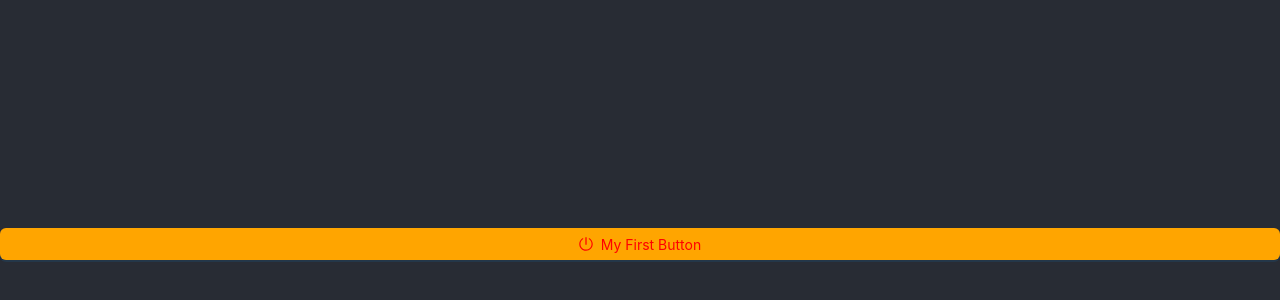
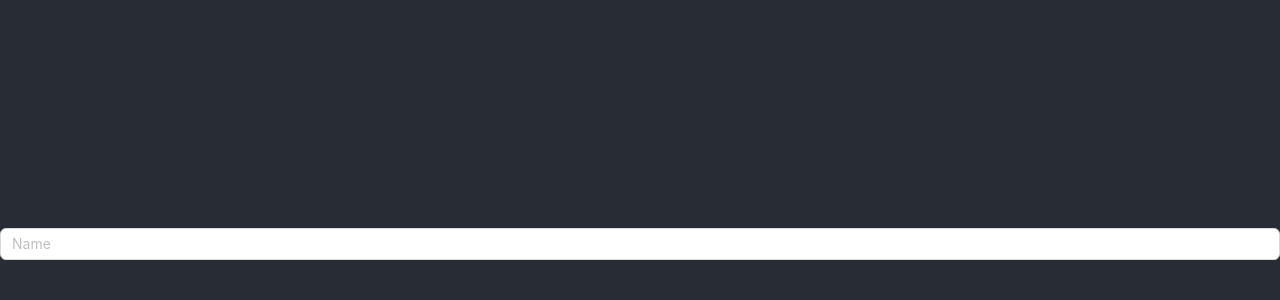
Before and after one commit to mohamedmonirshabana/AntDesign, a React (Create React App) app: page / in a window 1280 px wide. Shown: the part 156-456 px from the top of the page. Built offline with nearby package versions, Linux system fonts and the light colour scheme.

Commit message:
add change for text

```diff
--- a/src/App.js
+++ b/src/App.js
@@ -1,7 +1,7 @@
 // import 'antd/dist/rest.css';
 import { useState } from 'react';
 import './App.css';
-import { Button } from 'antd';
+import { Input } from 'antd';
 import { PoweroffOutlined } from '@ant-design/icons';
 
 function App() {
@@ -16,16 +16,7 @@ function App() {
   return (
     <div className="App">
       <header className="App-header">
-        <Button
-          type="primary"
-          block
-          loading={loading}
-          icon={<PoweroffOutlined />}
-          className="my-button"
-          onClick={onButtonClicked}
-        >
-          My First Button
-        </Button>
+        <Input placeholder="Name" maxLength={10} type="password"></Input>
       </header>
     </div>
   );
```
